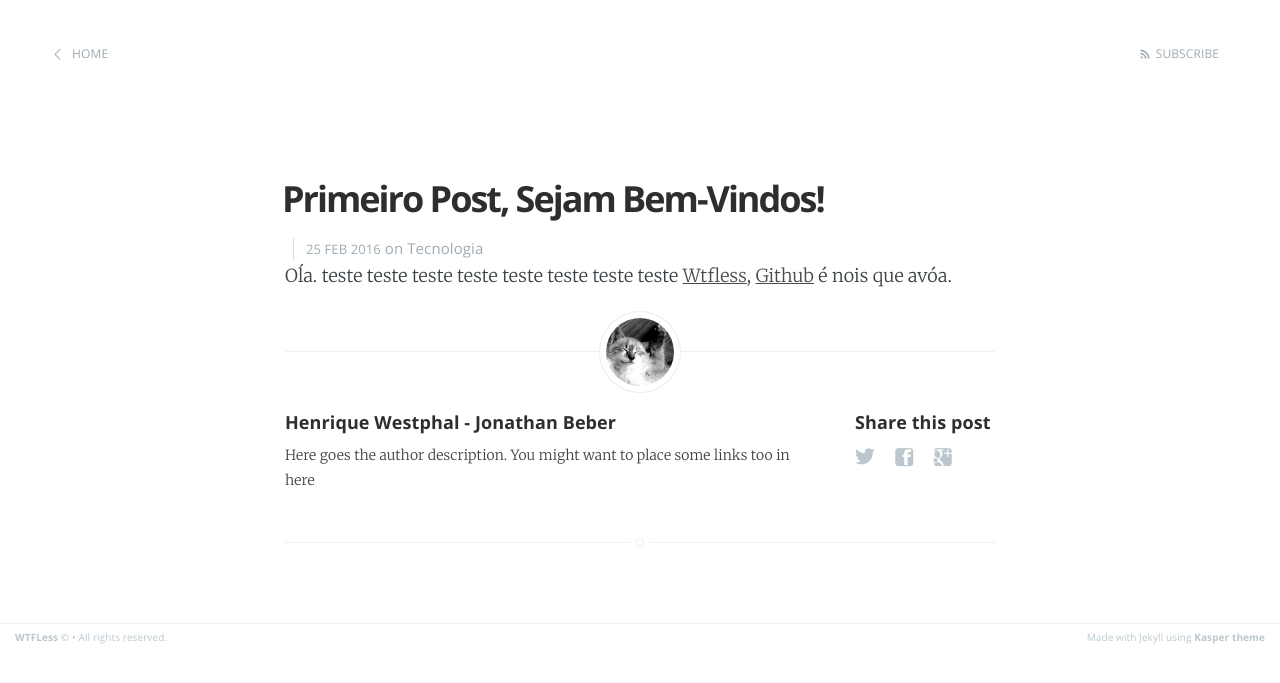
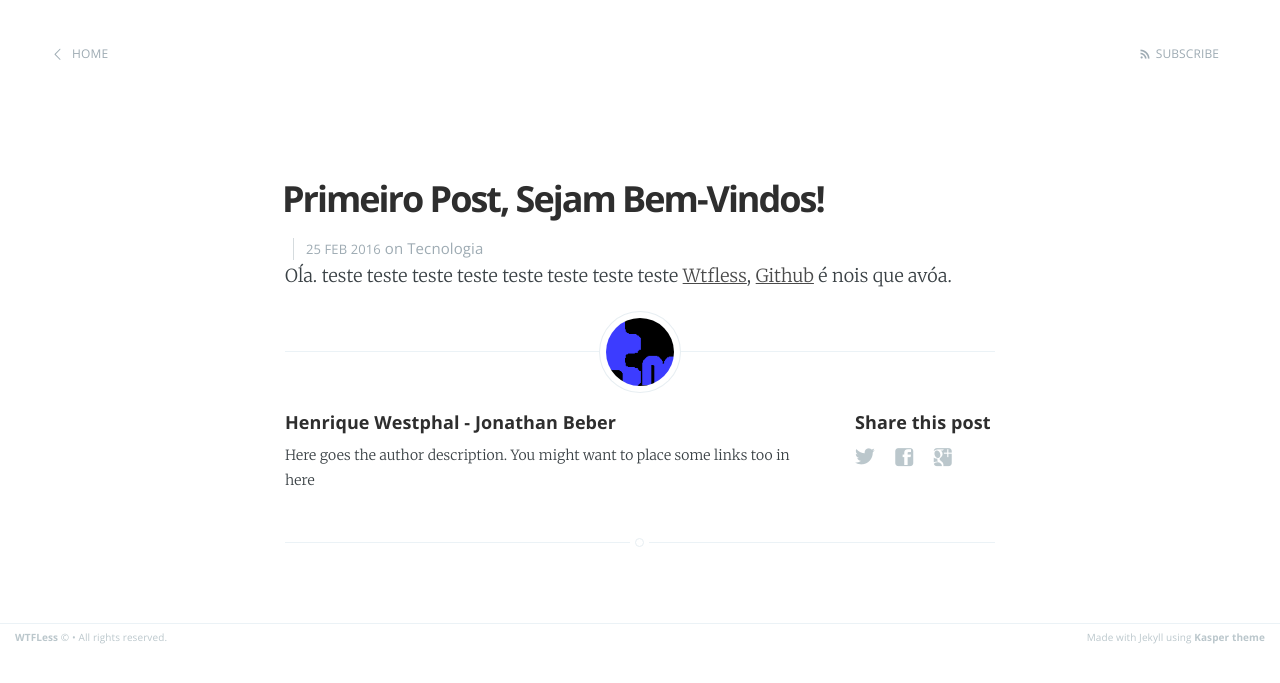
Before and after one commit to WTFLess/wtfless.github.io, a Jekyll site: the page built from _posts/2016-02-25-primeiro-post.markdown, in a window 1280 px wide. Shown: the top 683 px of the page. Built offline with Jekyll 4.4.1, drawn with Linux system fonts in a browser that asks for light colours.

Commit message:
foto autor

```diff
--- a/_layouts/post.html
+++ b/_layouts/post.html
@@ -64,7 +64,7 @@ post_class: post-template
             <!-- If we want to display author's name and bio -->
             {% if site.author %}
                 <figure class="author-image">
-                    <a class="img" href="{{ site.baseurl }}" style="background-image: url(/assets/images/profile.png)">
+                    <a class="img" href="{{ site.baseurl }}" style="background-image: url(/assets/images/ITneo-Azul-preto-logo.png)">
                     <span class="hidden">{{site.author}}'s Picture</span></a>
                 </figure>
                 <section class="author">
```
